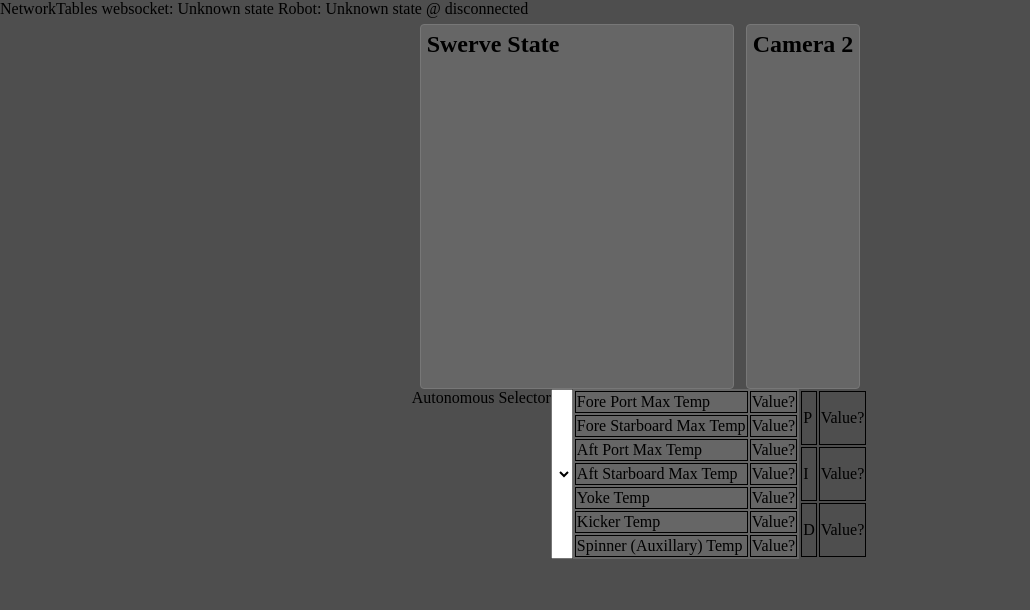
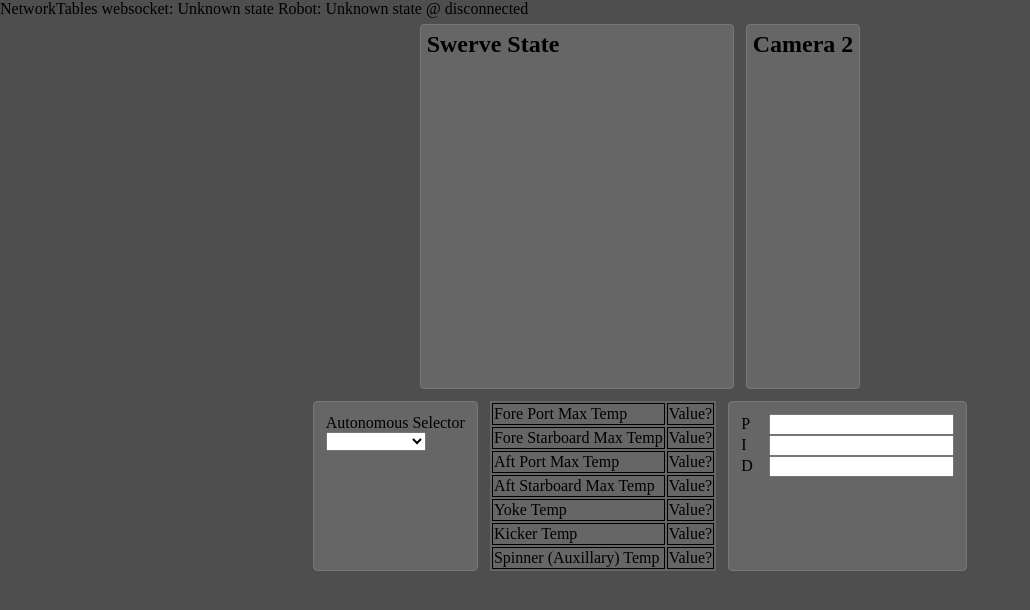
Before and after one commit to FRC-1721/1721-RapidReact, a website built with webpack: page dashboard/www/index.html in a window 1280 px wide. Shown: the whole page, without its empty margins (0-1030 px from the left). Built offline with nearby package versions, Linux system fonts and the light colour scheme.

Commit message:
Cleans up styling of dashboard

```diff
--- a/dashboard/www/index.html
+++ b/dashboard/www/index.html
@@ -41,8 +41,11 @@
                 </div>
             </div>
         </div>
-        <div class="data_container">
-            <td style="vertical-align: top;">Autonomous Selector<select id="autonomous"></select></td>
+        <div class="data_wrapper">
+            <div class="auto_wrapper">
+                <label for="autonomous">Autonomous Selector</label>
+                <select id="autonomous"></select>
+            </div>
             <table class="temp_table">
                 <tbody>
                     <tr>
@@ -63,36 +66,34 @@
                     </tr>
                     <!-- Shooter temps -->
                     <tr>
-                        <td>Yoke Temp<br>
-                        </td>
+                        <td>Yoke Temp</td>
                         <td id="primary_yoke_temp">Value?</td>
                     </tr>
                     <tr>
-                        <td>Kicker Temp<br>
-                        </td>
+                        <td>Kicker Temp</td>
                         <td id="kicker_temp">Value?</td>
                     </tr>
                     <tr>
-                        <td>Spinner (Auxillary) Temp<br>
-                        </td>
+                        <td>Spinner (Auxillary) Temp</td>
                         <td id="auxillary_yoke_temp">Value?</td>
                     </tr>
                 </tbody>
             </table>
-            <table class="pid_table">
-                <tbody>
-                    <tr>
-                        <td>P</td>
-                        <td id="fs_temp">Value?</tr>
-                    <tr>
-                        <td>I</td>
-                        <td id="fp_temp">Value?</tr>
-                    <tr>
-                        <td>D</td>
-                        <td id="ap_temp">Value?</td>
-                    </tr>
+            <div class="pid_table">
+                <div class="input_container">
+                    <label for="p_value">P</label>
+                    <input type="number" name="p_value" value="NOT SET" id="p_value" />
+                </div>
+                <div class="input_container">
+                    <label for="i_value">I</label>
+                    <input type="number" name="i_value" value="NOT SET" id="i_value" />
+                </div>
+                <div class="input_container">
+                    <label for="d_value">D</label>
+                    <input type="number" name="d_value" value="NOT SET" id="d_value" />
+                </div>
                 </tbody>
-            </table>
+            </div>
         </div>
     </main>
 </body>
--- a/dashboard/www/styles.css
+++ b/dashboard/www/styles.css
@@ -25,8 +25,8 @@ h2 {
     padding: 6px;
     border: 1px solid #777;
     border-radius: 4px;
+    background-color: #666;
     margin-right: 12px;
-    background-color: #666;
 }
 
 .camera_wrapper {
@@ -41,7 +41,8 @@ h2 {
     width: 300px;
 }
 
-.data_container {
+.data_wrapper {
+    margin-top: 12px;
     display: flex;
     flex-direction: row;
     justify-content: center;
@@ -57,7 +58,34 @@ h2 {
     border: 1px solid black;
 }
 
-.pid_table td {
-    width: auto;
-    border: 1px solid black;
+.pid_table {
+    border: 1px solid #777;
+    border-radius: 4px;
+    background-color: #666;
+    padding: 12px;
+    margin-left: 12px;
 }
+
+.input_container {
+}
+
+.input_container label {
+    width: 24px;
+    display: inline-block;
+}
+
+.auto_wrapper {
+    border: 1px solid #777;
+    border-radius: 4px;
+    background-color: #666;
+    padding: 12px;
+    margin-right: 12px;
+}
+
+.auto_wrapper label {
+    display: block;
+}
+
+.auto_wrapper select {
+    width: 100px;
+}
```
